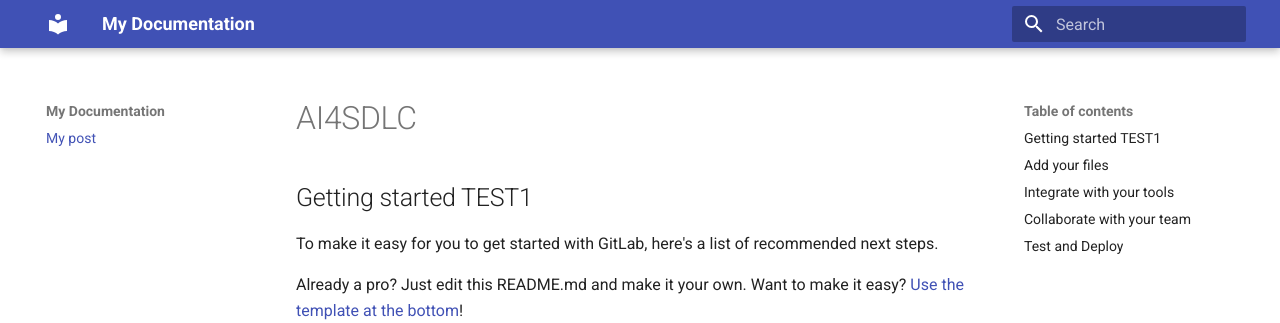
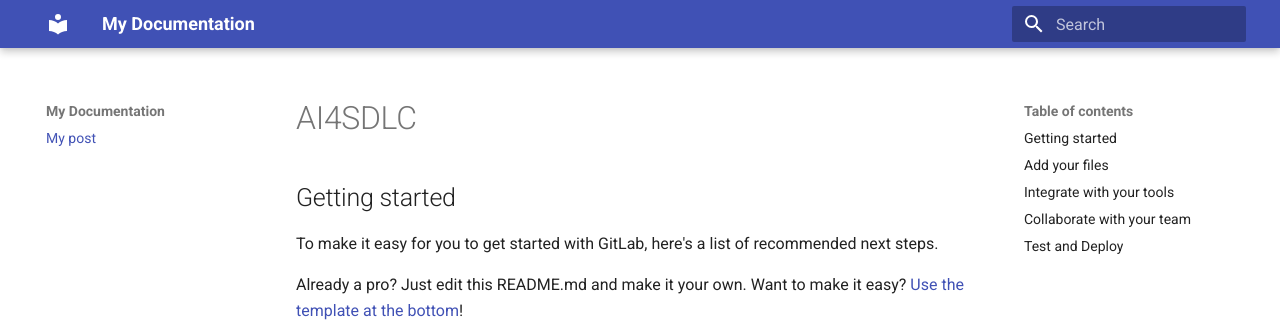
Before and after one commit to Code-dot-mil/two-steps-eval, an MkDocs documentation site: the page built from docs/index.md, in a window 1280 px wide and 900 px high. Shown: the top 323 px of the window. Built offline with MkDocs 1.6.1 and Material for MkDocs 9.7.7, drawn with Linux system fonts in a browser that asks for light colours.

Commit message:
Fix heading for Getting Started section

```diff
--- a/docs/index.md
+++ b/docs/index.md
@@ -5,7 +5,7 @@ author: That Would Be Me
 # AI4SDLC
 
 
-## Getting started TEST1
+## Getting started
 
 To make it easy for you to get started with GitLab, here's a list of recommended next steps.
 
```
